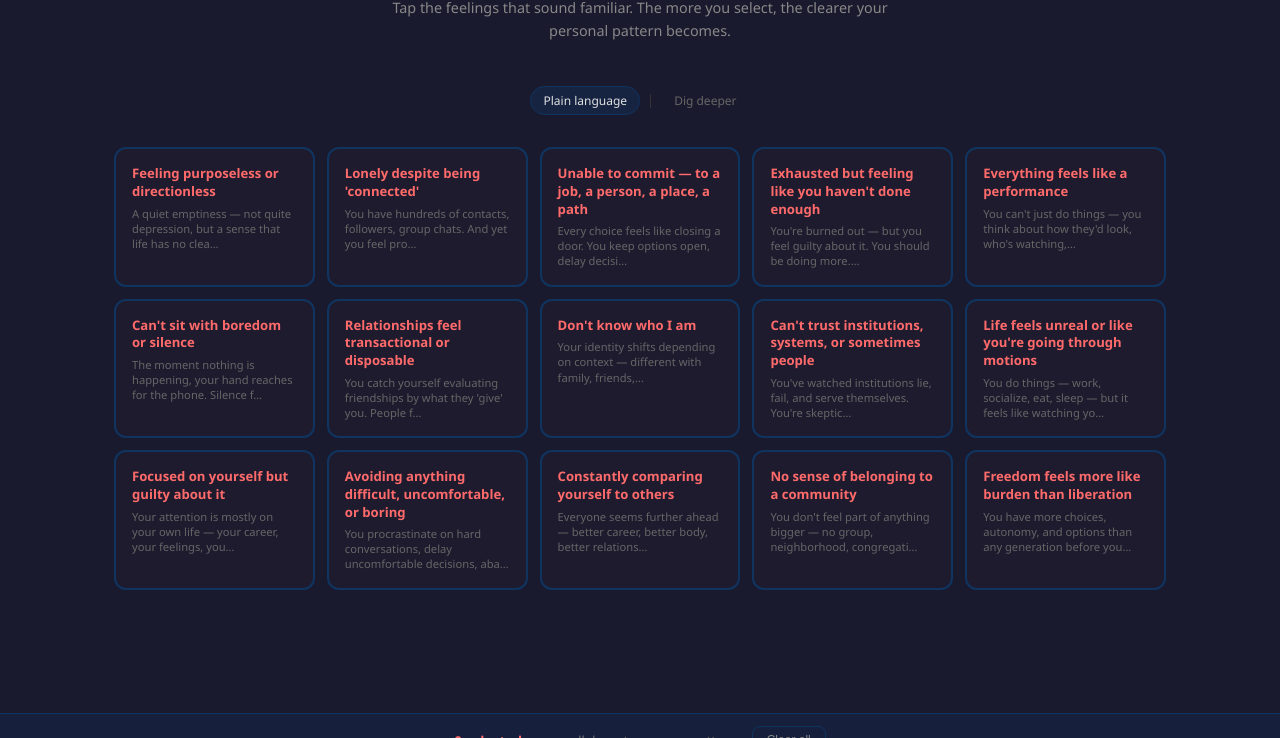
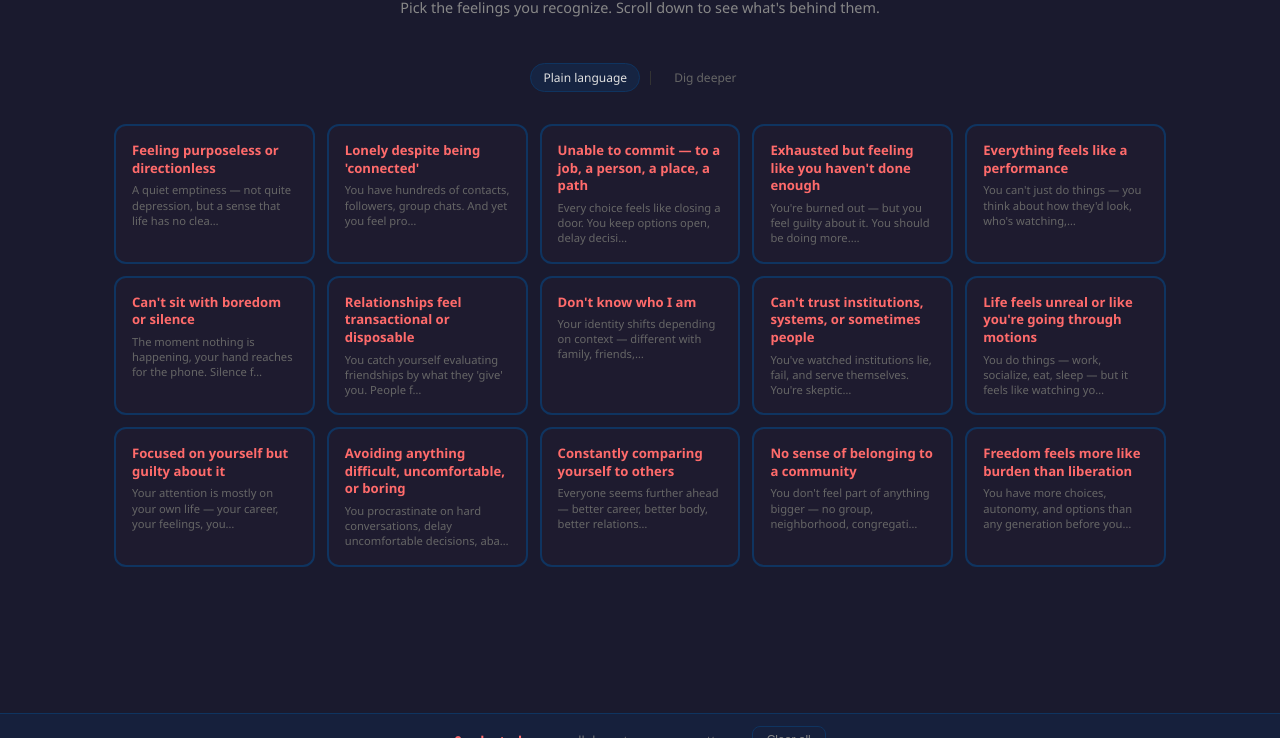
Before and after one commit to kashodiya/not-just-you-alone, a website: page apps/heatmap/index.html in a window 1280 px wide. Shown: the part 87-825 px from the top of the page. After the commit the page ends 802 px from the top, so only its background shows below. Drawn offline with Linux system fonts and the light colour scheme.

Commit message:
Update heatmap subtitle with clearer scroll instruction

```diff
--- a/apps/heatmap/index.html
+++ b/apps/heatmap/index.html
@@ -583,7 +583,7 @@
   <div id="app">
     <header>
       <h1>What resonates with you?</h1>
-      <p>Tap the feelings that sound familiar. The more you select, the clearer your personal pattern becomes.</p>
+      <p>Pick the feelings you recognize. Scroll down to see what's behind them.</p>
     </header>
 
     <div class="tone-toggle">
```
